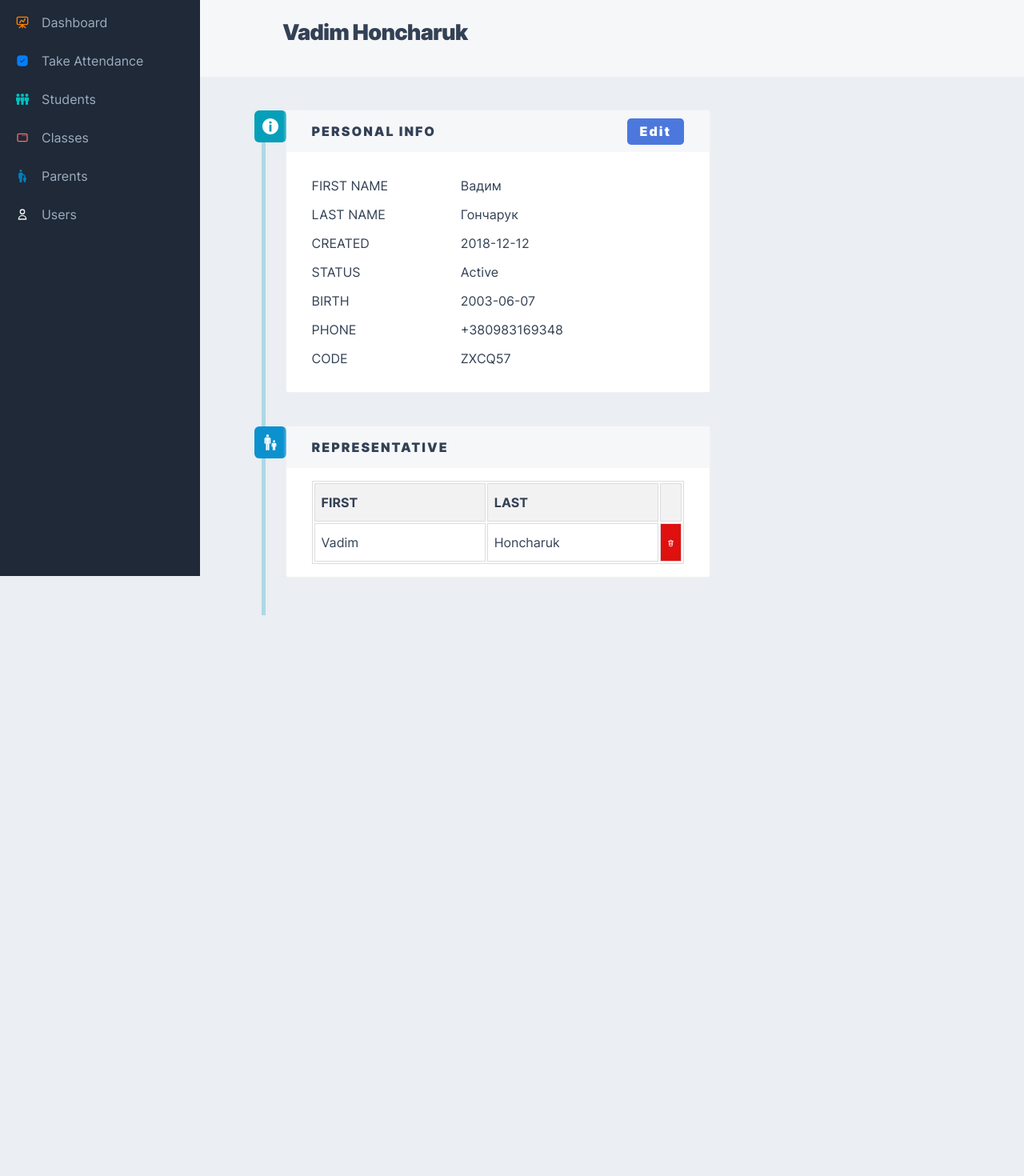
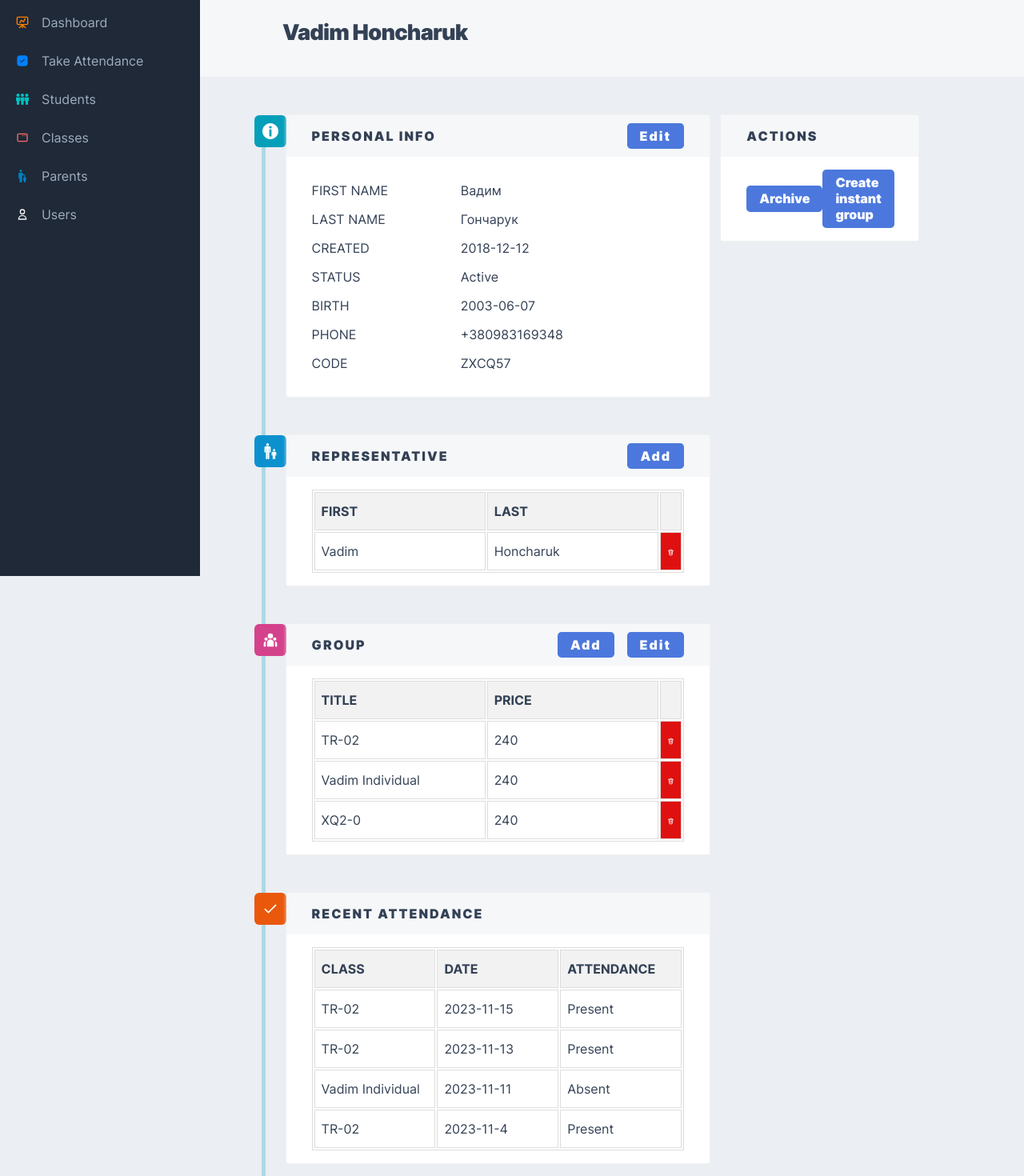
Before and after one commit to VadimHonhcaruk/AttendanceTrackingPlatform, a React (Create React App) app: page /profile/student in a window 1280 px wide. Shown: the part 80-1550 px from the top of the page at 80% size. Before the commit the page ends 897 px from the top, so only its background shows below. Built offline with nearby package versions, Linux system fonts and the light colour scheme.

Commit message:
student profile

```diff
--- a/src/App.js
+++ b/src/App.js
@@ -29,6 +29,7 @@ function App() {
   const [groupId, setGroupId] = useState(false);
   const [groupTitle, setGroupTitle] = useState('Please choose');
   const [update, setUpdate] = useState(true);
+  const [instantSuffix, setInstantSuffix] = useState('Individual classes');
 
   const updater = () => {
     setUpdate(false);
@@ -53,7 +54,7 @@ function App() {
           <Route path="/create/user" element={<CreatePage get='user' email='user1@example.com' />} />
           <Route path="/create/group" element={<CreatePage get='group' email='user1@example.com' />} />
           <Route path="/create/representative" element={<CreatePage get='representative' email='user1@example.com' />} />
-          <Route path="/profile/student" element={<Profile />} />
+          <Route path="/profile/student" element={<Profile instantSuffix={instantSuffix} />} />
           <Route path="/*" element={<NotFound />} />
         </Routes>
       </div>
--- a/src/components/Button/Button.jsx
+++ b/src/components/Button/Button.jsx
@@ -1,8 +1,8 @@
 import React from 'react';
 import c from './Button.module.css';
 
-export const Button = ({ tag, onclick }) => {
+export const Button = ({ tag, onclick, classN }) => {
     return (
-        <div onClick={onclick} className={c.butt}>{tag}</div>
+        <div onClick={onclick} className={c.butt + ' ' + classN}>{tag}</div>
     )
 }
--- a/src/components/Profile/Profile.jsx
+++ b/src/components/Profile/Profile.jsx
@@ -3,13 +3,17 @@ import c from './Profile.module.css';
 import { HeaderAdd } from '../Header/HeaderAdd';
 import info from '../../images/info.svg';
 import trash from '../../images/trash.svg';
+import team from '../../images/team.svg';
+import check from '../../images/checkWhite.svg';
 import representative from '../../images/parent.svg';
 import { Info } from './Info/Info';
 import { Button } from '../Button/Button';
 
-export const Profile = ({ }) => {
+export const Profile = ({ instantSuffix }) => {
 
     const [edit, setEdit] = useState(false);
+    const [editPrice, setEditPrice] = useState(false);
+    const [price, setPrice] = useState(240);
     const [firstName, setFirstName] = useState('Вадим');
     const [secondName, setSecondName] = useState('Гончарук');
     const [created, setCreated] = useState('2018-12-12');
@@ -51,6 +55,7 @@ export const Profile = ({ }) => {
                             <div className={c.info}>
                                 <div className={c.header}>
                                     <p>REPRESENTATIVE</p>
+                                    <Button tag='Add' onclick={() => { }} />
                                 </div>
                                 <div className={c.infoIn}>
                                     <table className={c.table}>
@@ -70,10 +75,101 @@ export const Profile = ({ }) => {
                                 </div>
                             </div>
                         </div>
+
+                        <div className={c.flex}>
+                            <div className={c.contIcon + ' ' + c.teamColor}>
+                                <img alt='info' src={team} className={c.icon}></img>
+                            </div>
+                            <div className={c.info}>
+                                <div className={c.header}>
+                                    <p>GROUP</p>
+                                    <div className={c.flexflex}>
+                                        <Button tag='Add' onclick={() => { }} />
+                                        <Button classN={c.marginbutt} tag='Edit' onclick={() => { setEditPrice(prev => !prev) }} />
+                                    </div>
+                                </div>
+                                <div className={c.infoIn}>
+                                    <table className={c.table}>
+                                        <tr>
+                                            <th>TITLE</th>
+                                            <th>PRICE</th>
+                                            <th></th>
+                                        </tr>
+                                        <tr>
+                                            <td>TR-02</td>
+                                            <td>{editPrice ? <input className={c.input} value={price} onChange={(e) => setPrice(e.target.value)} /> : price}</td>
+                                            <td className={c.trash}>
+                                                <img alt='info' src={trash} className={c.icontr}></img>
+                                            </td>
+                                        </tr>
+                                        <tr>
+                                            <td>Vadim Individual</td>
+                                            <td>{editPrice ? <input className={c.input} value={price} onChange={(e) => setPrice(e.target.value)} /> : price}</td>
+                                            <td className={c.trash}>
+                                                <img alt='info' src={trash} className={c.icontr}></img>
+                                            </td>
+                                        </tr>
+                                        <tr>
+                                            <td>XQ2-0</td>
+                                            <td>{editPrice ? <input className={c.input} value={price} onChange={(e) => setPrice(e.target.value)} /> : price}</td>
+                                            <td className={c.trash}>
+                                                <img alt='info' src={trash} className={c.icontr}></img>
+                                            </td>
+                                        </tr>
+                                    </table>
+                                </div>
+                            </div>
+                        </div>
+
+                        <div className={c.flex}>
+                            <div className={c.contIcon + ' ' + c.checkColor}>
+                                <img alt='info' src={check} className={c.icon}></img>
+                            </div>
+                            <div className={c.info}>
+                                <div className={c.header}>
+                                    <p>RECENT ATTENDANCE</p>
+                                </div>
+                                <div className={c.infoIn}>
+                                    <table className={c.table}>
+                                        <tr>
+                                            <th className={c.tdshka}>CLASS</th>
+                                            <th className={c.tdshka}>DATE</th>
+                                            <th className={c.tdshka}>ATTENDANCE</th>
+                                        </tr>
+                                        <tr>
+                                            <td className={c.tdshka}>TR-02</td>
+                                            <td className={c.tdshka}>2023-11-15</td>
+                                            <td className={c.tdshka}>Present</td>
+                                        </tr>
+                                        <tr>
+                                            <td className={c.tdshka}>TR-02</td>
+                                            <td className={c.tdshka}>2023-11-13</td>
+                                            <td className={c.tdshka}>Present</td>
+                                        </tr>
+                                        <tr>
+                                            <td className={c.tdshka}>Vadim Individual</td>
+                                            <td className={c.tdshka}>2023-11-11</td>
+                                            <td className={c.tdshka}>Absent</td>
+                                        </tr>
+                                        <tr>
+                                            <td className={c.tdshka}>TR-02</td>
+                                            <td className={c.tdshka}>2023-11-4</td>
+                                            <td className={c.tdshka}>Present</td>
+                                        </tr>
+                                    </table>
+                                </div>
+                            </div>
+                        </div>
                     </div>
                     <div className={c.actions}>
-                        <div className={c.action}>
-
+                        <div className={c.info + ' ' + c.marg}>
+                            <div className={c.header}>
+                                <p>ACTIONS</p>
+                            </div>
+                            <div className={c.infoIn + ' ' + c.flexButt}>
+                                <Button classN={c.buttArch} tag='Archive' onclick={() => { }} />
+                                <Button classN={c.buttInst} tag='Create instant group' onclick={() => { }} />
+                            </div>
                         </div>
                     </div>
                 </div>
--- a/src/components/Profile/Profile.module.css
+++ b/src/components/Profile/Profile.module.css
@@ -28,7 +28,6 @@
   display: flex;
   justify-content: space-between;
   margin-left: -5%;
-  margin-top: -1%;
   margin-bottom: 3rem;
 }
 
@@ -47,6 +46,14 @@
 
 .parentColor {
   background-color: #0c91cf;
+}
+
+.teamColor {
+  background-color: #d4428b;
+}
+
+.checkColor {
+  background-color: #ea580c;
 }
 
 .icon {
@@ -116,3 +123,47 @@
 .icontr {
   width: 100%;
 }
+
+.buttArch {
+  width: fit-content;
+  background-color: rgb(247, 179, 101);
+}
+
+.buttArch:hover {
+  background-color: rgb(213, 138, 51);
+}
+
+.buttInst {
+  background-color: #db3954;
+  width: fit-content;
+}
+
+.buttInst:hover {
+  background-color: #b91e38;
+}
+
+.flexButt {
+  display: flex;
+  align-items: center;
+  justify-content: space-around;
+}
+
+.flexflex {
+  display: flex;
+}
+
+.marginbutt {
+  margin-left: 1rem;
+}
+
+.input {
+  width: 10rem;
+  padding: 0.2rem;
+  border: 1px solid grey;
+  border-radius: 5px;
+  outline: none;
+}
+
+.table tr .tdshka {
+  width: 30%;
+}
```
Also changed, not shown: src/images/checkWhite.svg (added), src/images/team.svg (added).
